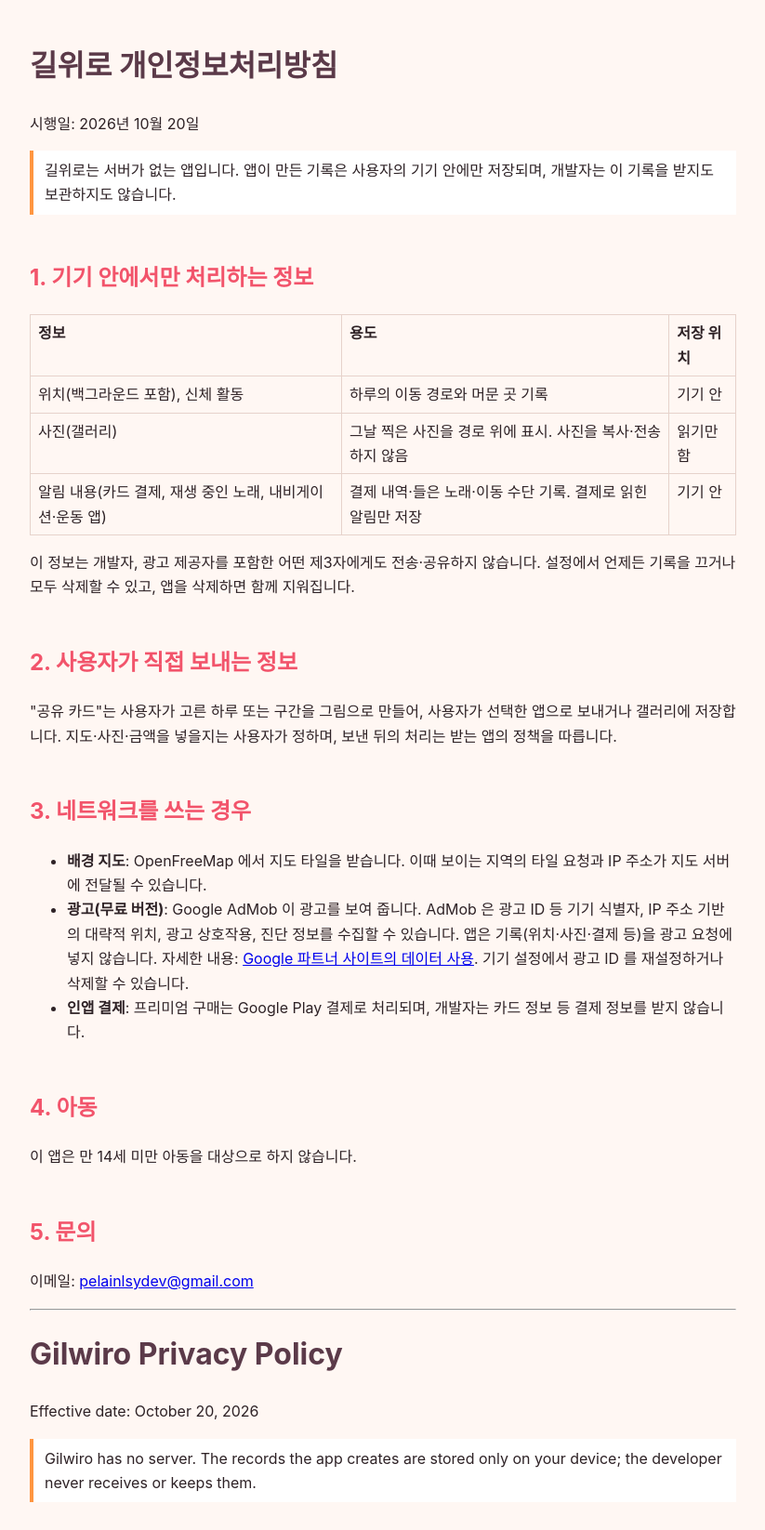
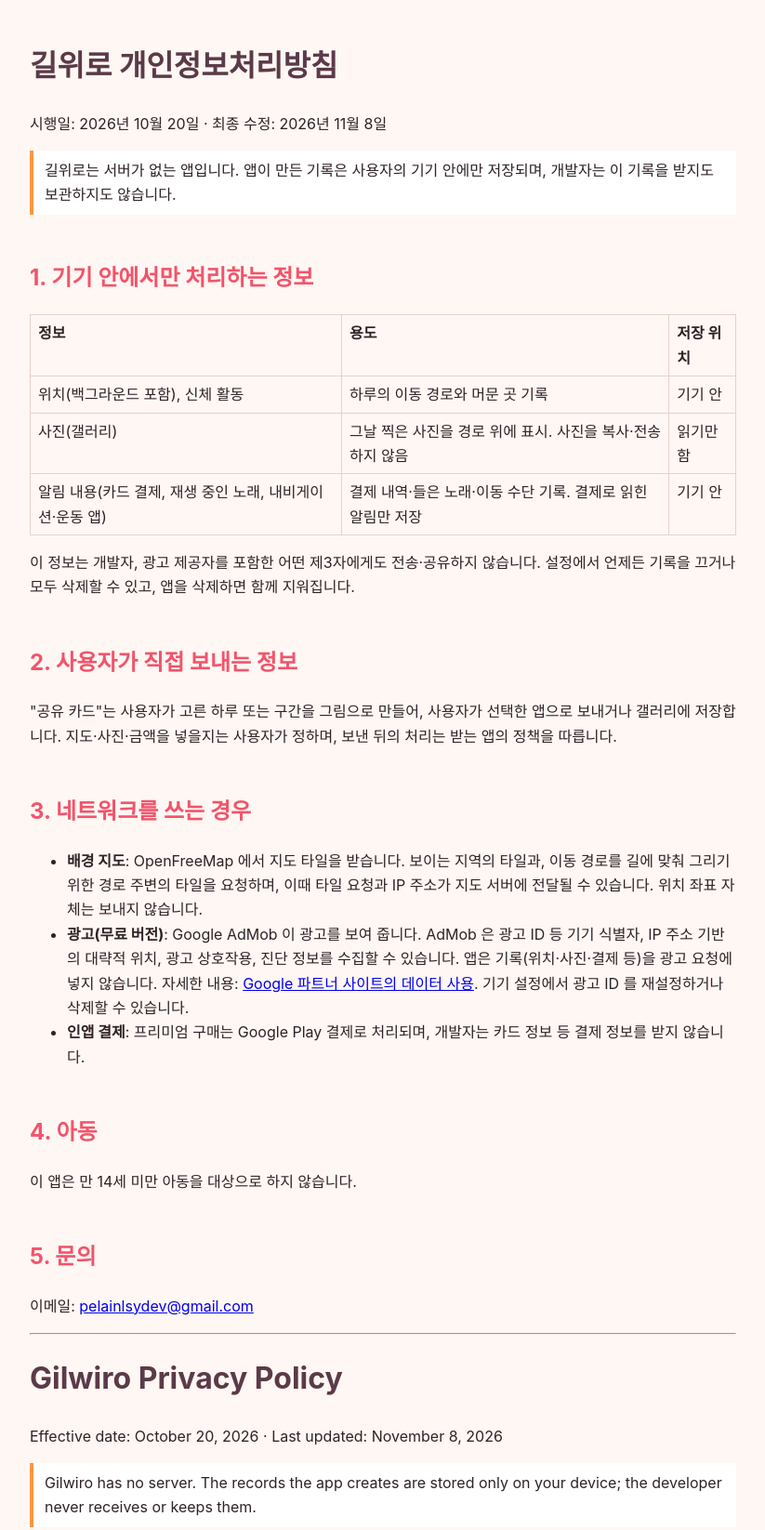
Before and after one commit to pelain/gilwiro, a plain HTML site: page index.html in a window 1280 px wide. Shown: the top 1646 px of the page at 93% size, without its empty margins (228-1051 px from the left). Drawn offline with Linux system fonts and the light colour scheme.

Commit message:
지도 타일 요청 범위 문구 갱신 (경로를 길에 맞춰 그리기)
Co-Authored-By: Claude Opus 5.5 <noreply@anthropic.com>

```diff
--- a/index.html
+++ b/index.html
@@ -14,7 +14,7 @@
 <body>
 <!-- 게시본: https://pelain.github.io/gilwiro/ (저장소 pelain/gilwiro 의 index.html) -->
 <h1>길위로 개인정보처리방침</h1>
-<p>시행일: 2026년 10월 20일</p>
+<p>시행일: 2026년 10월 20일 · 최종 수정: 2026년 11월 8일</p>
 
 <p class="note">길위로는 서버가 없는 앱입니다. 앱이 만든 기록은 사용자의 기기 안에만 저장되며, 개발자는 이 기록을 받지도 보관하지도 않습니다.</p>
 
@@ -32,7 +32,7 @@
 
 <h2>3. 네트워크를 쓰는 경우</h2>
 <ul>
-<li><b>배경 지도</b>: OpenFreeMap 에서 지도 타일을 받습니다. 이때 보이는 지역의 타일 요청과 IP 주소가 지도 서버에 전달될 수 있습니다.</li>
+<li><b>배경 지도</b>: OpenFreeMap 에서 지도 타일을 받습니다. 보이는 지역의 타일과, 이동 경로를 길에 맞춰 그리기 위한 경로 주변의 타일을 요청하며, 이때 타일 요청과 IP 주소가 지도 서버에 전달될 수 있습니다. 위치 좌표 자체는 보내지 않습니다.</li>
 <li><b>광고(무료 버전)</b>: Google AdMob 이 광고를 보여 줍니다. AdMob 은 광고 ID 등 기기 식별자, IP 주소 기반의 대략적 위치, 광고 상호작용, 진단 정보를 수집할 수 있습니다. 앱은 기록(위치·사진·결제 등)을 광고 요청에 넣지 않습니다. 자세한 내용: <a href="https://policies.google.com/technologies/partner-sites">Google 파트너 사이트의 데이터 사용</a>. 기기 설정에서 광고 ID 를 재설정하거나 삭제할 수 있습니다.</li>
 <li><b>인앱 결제</b>: 프리미엄 구매는 Google Play 결제로 처리되며, 개발자는 카드 정보 등 결제 정보를 받지 않습니다.</li>
 </ul>
@@ -46,7 +46,7 @@
 <hr>
 
 <h1 lang="en">Gilwiro Privacy Policy</h1>
-<p>Effective date: October 20, 2026</p>
+<p>Effective date: October 20, 2026 · Last updated: November 8, 2026</p>
 <p class="note">Gilwiro has no server. The records the app creates are stored only on your device; the developer never receives or keeps them.</p>
 
 <h2>1. Information processed only on your device</h2>
@@ -63,7 +63,7 @@
 
 <h2>3. When the network is used</h2>
 <ul>
-<li><b>Background map</b>: map tiles are loaded from OpenFreeMap; tile requests for the visible area and your IP address may reach the map server.</li>
+<li><b>Background map</b>: map tiles are loaded from OpenFreeMap — for the visible area and, to draw your route along roads, for the area around your route. Tile requests and your IP address may reach the map server; your location coordinates themselves are not sent.</li>
 <li><b>Ads (free version)</b>: ads are served by Google AdMob, which may collect device identifiers such as the advertising ID, approximate location derived from your IP address, ad interactions and diagnostics. The app never puts your records (location, photos, payments, etc.) into ad requests. See <a href="https://policies.google.com/technologies/partner-sites">How Google uses information from sites or apps that use its services</a>. You can reset or delete your advertising ID in device settings.</li>
 <li><b>In-app purchase</b>: Premium is purchased through Google Play billing; the developer does not receive your payment details.</li>
 </ul>
```
